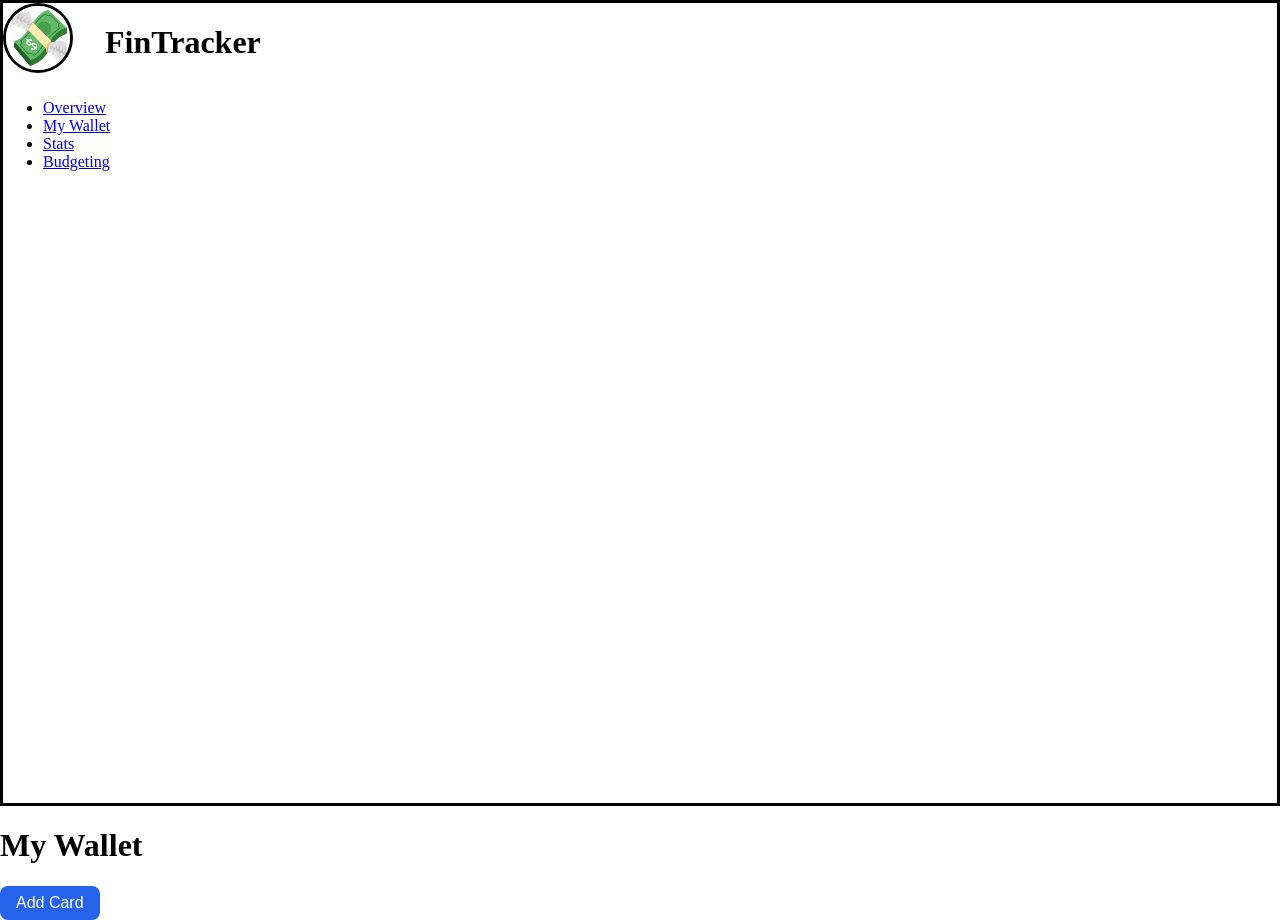
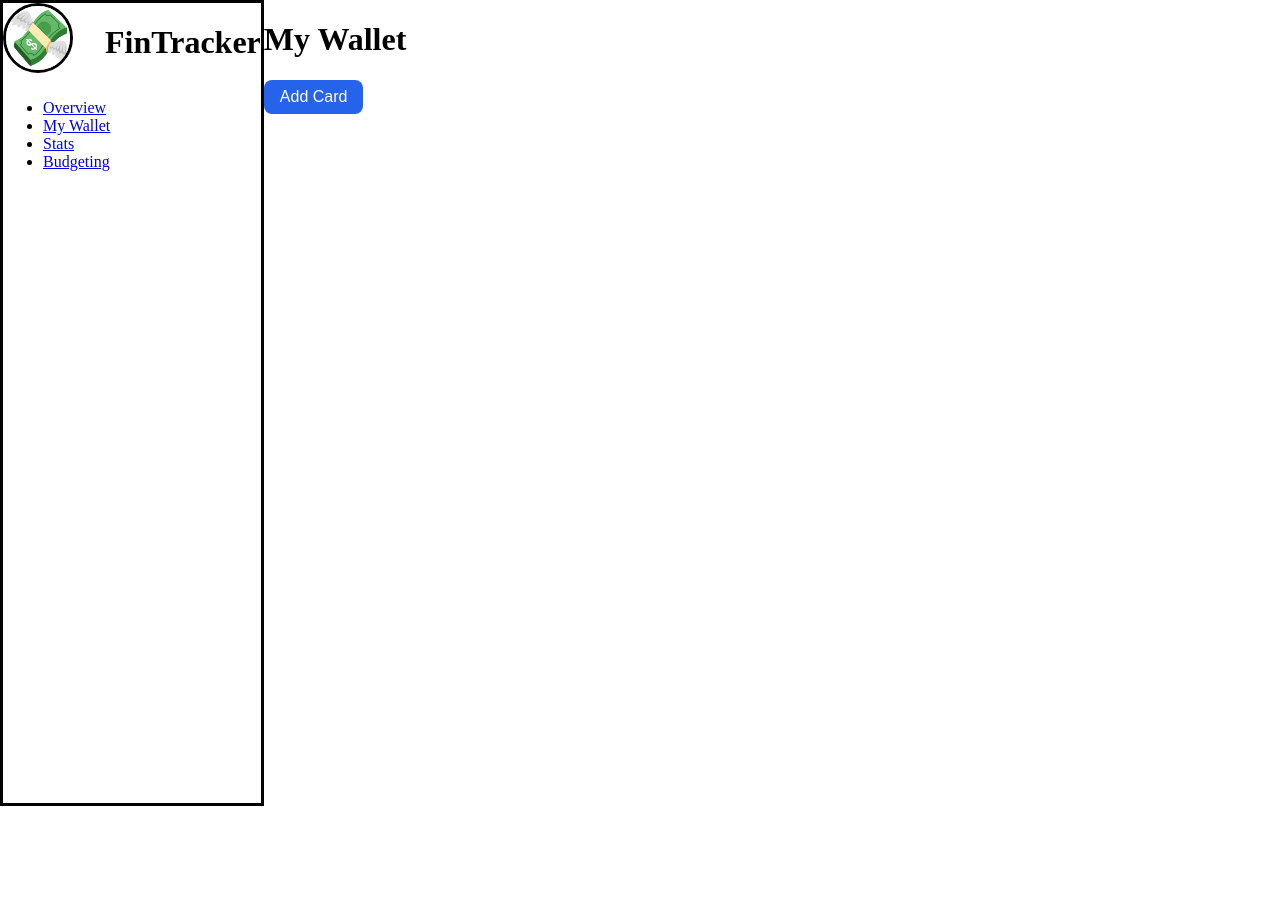
Before and after one commit to xinsheng04/fin-tracker, a React (Vite) app: page /MyWallet in a window 1280 px wide. After the commit the page ends 806 px from the top, so only its background shows below. Built offline with nearby package versions, Linux system fonts and the light colour scheme.

Commit message:
sidebar is now at the side

```diff
--- a/src/pages/MyWallet/MyWalletPage.tsx
+++ b/src/pages/MyWallet/MyWalletPage.tsx
@@ -10,7 +10,7 @@ const MyWallet = () => {
     setAddCard(!addCard);
   }
   return (
-    <>
+    <div>
       <h1>My Wallet</h1>
       <Button onClick={handleClickAddCard}>Add Card</Button>
       {addCard &&
@@ -19,7 +19,7 @@ const MyWallet = () => {
       </form>
 
       }
-    </>
+    </div>
 
   )
 }
--- a/src/routes/rootLayout.tsx
+++ b/src/routes/rootLayout.tsx
@@ -1,10 +1,10 @@
 import Sidebar from "../components/sidebar/Sidebar";
-
+import styles from './routes.module.css';
 import { Outlet } from "react-router-dom";
 
 export default function RootLayout(){
   return (
-    <div>
+    <div className={styles.main}>
       <Sidebar />
       <Outlet />
     </div>
--- /dev/null
+++ b/src/routes/routes.module.css
@@ -0,0 +1,4 @@
+.main{
+  display:flex;
+  flex-direction: row;
+}
```
